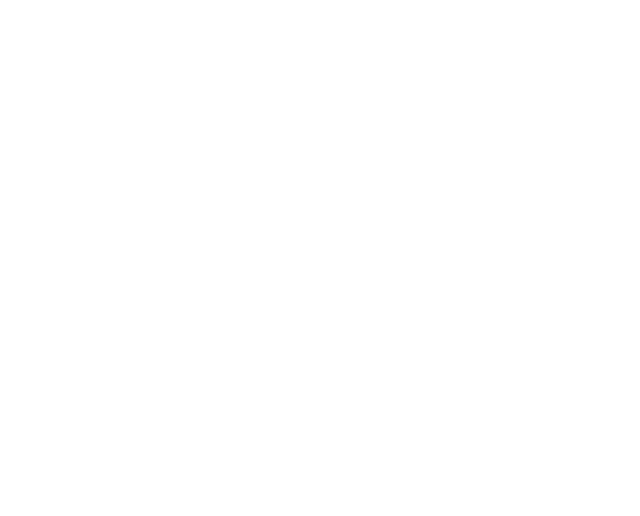
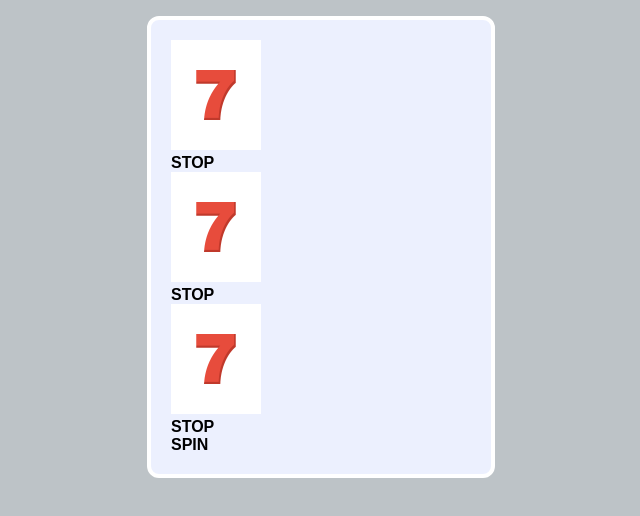
Before and after one commit to IndianJUN/slotmachine, a plain HTML site: page index.html in a window 1280 px wide. Shown: the whole page, without its empty margins (319-959 px from the left). Drawn offline with Linux system fonts and the light colour scheme.

Commit message:
add Style

```diff
--- a/index.html
+++ b/index.html
@@ -8,6 +8,21 @@
     <title>SlotMachine</title>
 </head>
 <body>
+    <main>
+        <section class="panel">
+            <img src="img/seven.png">
+            <div class="stop">STOP</div>
+        </section>
+        <section class="panel">
+            <img src="img/seven.png">
+            <div class="stop">STOP</div>
+        </section>
+         <section class="panel">
+            <img src="img/seven.png">
+            <div class="stop">STOP</div>
+        </section>
+        <div id="spin">SPIN</div>
+    </main>
     <script src="./main.js"></script>
 </body>
 </html>
--- a/style.css
+++ b/style.css
@@ -0,0 +1,19 @@
+body{
+    background: #bdc3c7;
+    font-size: 16px;
+    font-weight: bold;
+    font-family: Arial, Helvetica, sans-serif;
+
+}
+.panel img{
+    width: 90px;
+    height:110px ;
+}
+main{
+    width: 300px;
+    background: #ecf0fe;
+    padding: 20px;
+    border: 4px solid #ffff;
+    border-radius: 12px;
+    margin: 16px auto;
+}
```
